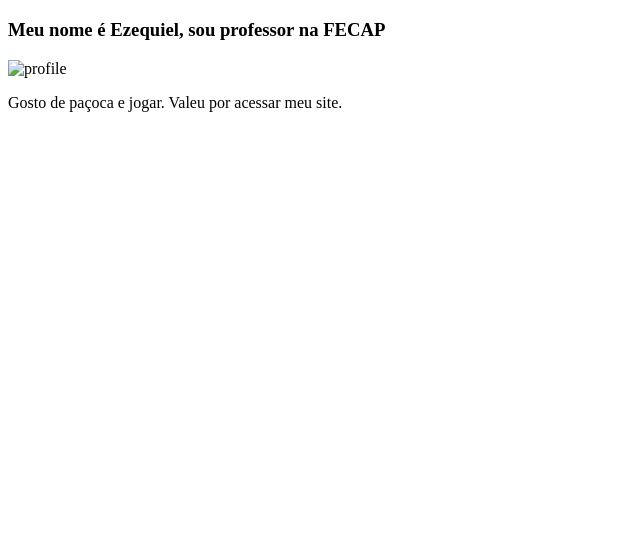
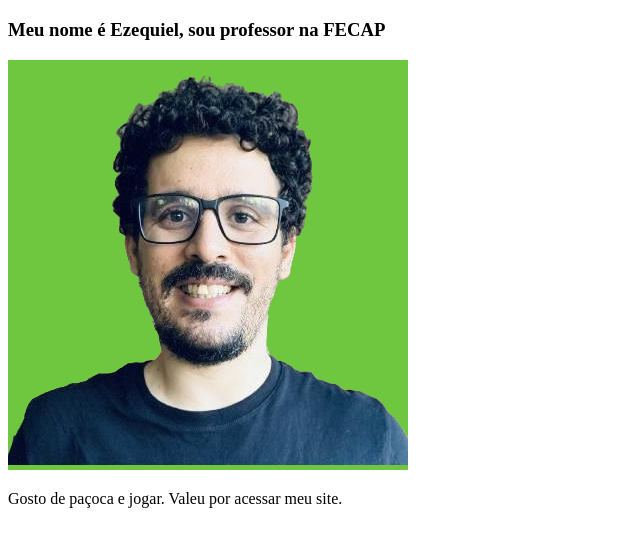
Before and after one commit to ezequielfecap/ezequielfecap.github.io, a plain HTML site: page index.html in a window 1280 px wide. Shown: the part 61-608 px from the top of the page, without its empty margins (0-640 px from the left). Drawn offline with Linux system fonts and the light colour scheme.

Commit message:
Update index.html

```diff
--- a/index.html
+++ b/index.html
@@ -10,7 +10,7 @@
 
   <h3> Meu nome é Ezequiel, sou professor na FECAP </h3>
 
-  <img src="profile_green.jpg" alt="profile" title="foto do perfil"> </img>
+  <img src="profile_green.png" alt="profile" title="foto do perfil"> </img>
 
   <p> Gosto de paçoca e jogar. Valeu por acessar meu site.</p>
 
```
